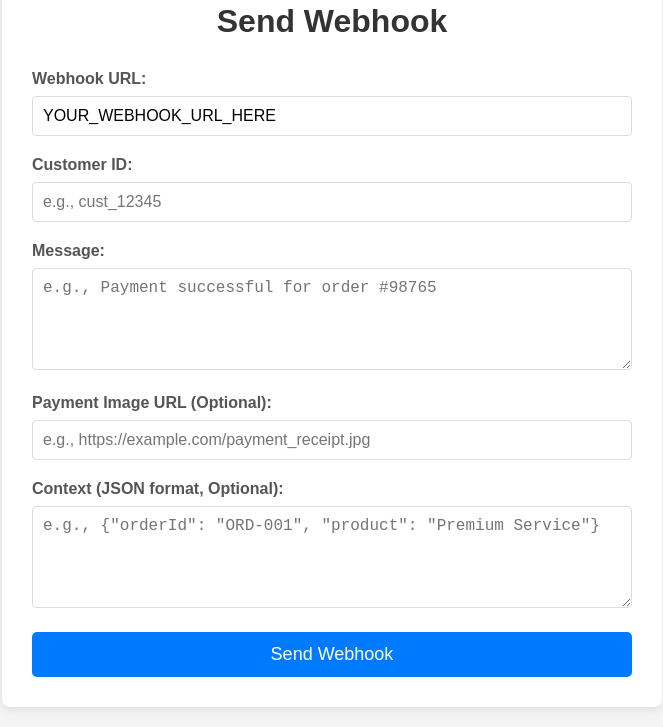
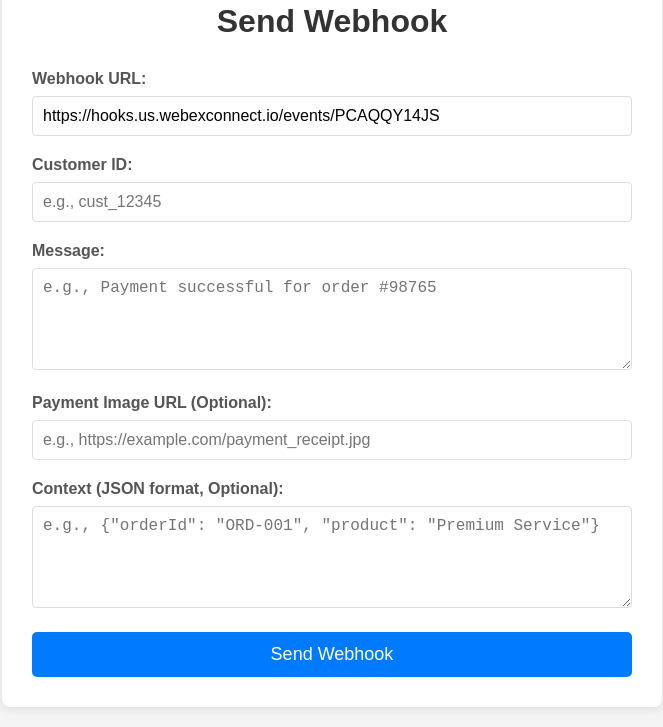
Before and after one commit to meady35/BankFraudAlert, a plain HTML site: page index.html in a window 1280 px wide. Shown: the part 197-924 px from the top of the page, without its empty margins (308-971 px from the left). Drawn offline with Linux system fonts and the light colour scheme.

Commit message:
Update index.html

```diff
--- a/index.html
+++ b/index.html
@@ -94,7 +94,7 @@ border: 1px solid #f5c6cb;
 <h1>Send Webhook</h1>
 <form id="webhookForm">
 <label for="webhookUrl">Webhook URL:</label>
-<input type="text" id="webhookUrl" value="YOUR_WEBHOOK_URL_HERE" placeholder="e.g., https://your-webhook-endpoint.com/receive" required>
+<input type="text" id="webhookUrl" value="https://hooks.us.webexconnect.io/events/PCAQQY14JS" placeholder="e.g., https://your-webhook-endpoint.com/receive" required>
 
 <label for="customerId">Customer ID:</label>
 <input type="text" id="customerId" placeholder="e.g., cust_12345" required>
```
